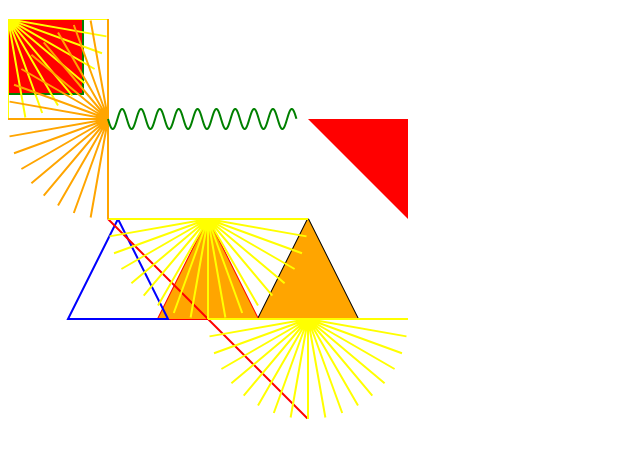
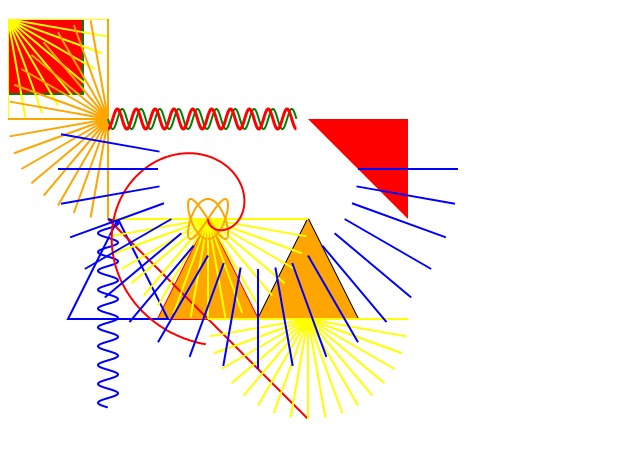
Before and after one commit to ajlopez/AjDrawJs, a plain HTML site: page test/canvas.html in a window 1280 px wide. Shown: the part 61-518 px from the top of the page, without its empty margins (0-640 px from the left). Drawn offline with Linux system fonts and the light colour scheme.

Commit message:
XFunction, YFunction, PointFunction Repeat Cosine and Sine reimplemented

```diff
--- a/src/ajdraw.js
+++ b/src/ajdraw.js
@@ -40,7 +40,7 @@ AjDraw = function() {
 			return new Point(this.y, -this.x);
 
         var newx = this.x * Math.cos(2 * Math.PI / 360 * degrees)
-                        - this.y * Math.cos(2 * Math.PI / 360 * degrees);
+                        - this.y * Math.sin(2 * Math.PI / 360 * degrees);
 
         var newy = this.x * Math.sin(2 * Math.PI / 360 * degrees)
                         + this.y * Math.cos(2 * Math.PI / 360 * degrees);
@@ -195,12 +195,12 @@ AjDraw = function() {
 	Triangle.prototype = new Composite();
 	Triangle.prototype.constructor = Triangle;
 
-	function Sine(from, to, step, style) {
+	function XFunction(fn, from, to, step, style) {
 		var lines = [];
 		var points = [];
 
 		for (var x = from; x <= to; x += step)
-			points.push(new Point(x, Math.sin(x)));
+			points.push(new Point(x, fn(x)));
 
 		for (var n = 0; n < points.length-2; n++)
 			lines.push(new Line(points[n], points[n+1]));
@@ -212,8 +212,95 @@ AjDraw = function() {
 		);
 	}
 
-	Sine.prototype = new Composite();
+	XFunction.prototype = new Composite();
+	XFunction.prototype.constructor = XFunction;
+
+	function YFunction(fn, from, to, step, style) {
+		var lines = [];
+		var points = [];
+
+		for (var y = from; y <= to; y += step)
+			points.push(new Point(fn(y), y));
+
+		for (var n = 0; n < points.length-2; n++)
+			lines.push(new Line(points[n], points[n+1]));
+
+		Composite.prototype.constructor.call(
+			this,
+			lines,
+			style
+		);
+	}
+
+	YFunction.prototype = new Composite();
+	YFunction.prototype.constructor = YFunction;
+
+	function PointFunction(fn, from, to, step, style) {
+		var lines = [];
+		var points = [];
+
+		for (var r = from; r <= to; r += step)
+			points.push(fn(r));
+
+		for (var n = 0; n < points.length-2; n++)
+			lines.push(new Line(points[n], points[n+1]));
+
+		Composite.prototype.constructor.call(
+			this,
+			lines,
+			style
+		);
+	}
+
+	PointFunction.prototype = new Composite();
+	PointFunction.prototype.constructor = PointFunction;
+
+	function Repeat(fn, element, ntimes, style) {
+		var elements = [];
+
+		for (var n = 0; n < ntimes; n++)
+		{
+			elements.push(element);
+			element = fn(element);
+		}
+
+		Composite.prototype.constructor.call(
+			this,
+			elements,
+			style
+		);
+	}
+
+	Repeat.prototype = new Composite();
+	Repeat.prototype.constructor = Repeat;
+
+	function Sine(from, to, step, style) {
+		XFunction.prototype.constructor.call(
+			this,
+			Math.sin,
+			from,
+			to,
+			step,
+			style
+		);
+	}
+
+	Sine.prototype = new XFunction();
 	Sine.prototype.constructor = Sine;
+
+	function Cosine(from, to, step, style) {
+		XFunction.prototype.constructor.call(
+			this,
+			Math.cos,
+			from,
+			to,
+			step,
+			style
+		);
+	}
+
+	Cosine.prototype = new XFunction();
+	Cosine.prototype.constructor = Cosine;
 
 	function Image(ctx) {
 		var lastx = -1;
@@ -245,6 +332,9 @@ AjDraw = function() {
 		function endDraw(style)
 		{
 			if (style != null) {
+				if (style.lineWidth != null)
+					ctx.lineWidth = style.lineWidth;
+
 				if (style.fillColor != null)
 					ctx.fillStyle = style.fillColor;
 
@@ -272,6 +362,11 @@ AjDraw = function() {
 		Image: Image,
 		Composite: Composite,
 		Triangle: Triangle,
-		Sine: Sine
+		XFunction: XFunction,
+		YFunction: YFunction,
+		PointFunction: PointFunction,
+		Repeat: Repeat,
+		Sine: Sine,
+		Cosine: Cosine
 	}
 }();
--- a/test/canvas.html
+++ b/test/canvas.html
@@ -90,6 +90,43 @@
 		s = s.translate(p(100, 100));
 
 		s.draw(image);
+
+		var c = new AjDraw.Cosine(0, Math.PI*20, Math.PI/360, { color: "red", lineWidth: 3 });
+		c = c.verticalResize(10);
+		c = c.horizontalResize(3);
+		c = c.translate(p(100, 100));
+
+		c.draw(image);
+
+		var f = new AjDraw.YFunction(Math.sin, 0, Math.PI*20, Math.PI/360, { color: "blue" });
+		f = f.verticalResize(3);
+		f = f.horizontalResize(10);
+		f = f.translate(p(100, 200));
+
+		f.draw(image);
+
+		var cr = new AjDraw.PointFunction(
+			function (r) { return new AjDraw.Point(Math.sin(r*2), Math.cos(r*3)) },
+			0, Math.PI*2, Math.PI/360, { color: "orange" });
+		cr = cr.resize(20);
+		cr = cr.translate(p(200, 200));
+
+		cr.draw(image);
+
+		var spiral = new AjDraw.PointFunction(
+			function (r) { return new AjDraw.Point(Math.sin(r)*r, Math.cos(r)*r) },
+			0, Math.PI*2, Math.PI/360, { color: "red" });
+		spiral = spiral.resize(20);
+		spiral = spiral.translate(p(200, 200));
+
+		spiral.draw(image);
+
+		var segment = line(p(100, 0), p(200,0));
+		var rep = new AjDraw.Repeat(
+			function (element) { return element.rotate(10); },
+			segment, 20, { color: "blue" });
+		rep = rep.translate(p(250, 150));
+		rep.draw(image);
 	};
 
 	function p(x, y) {
```
